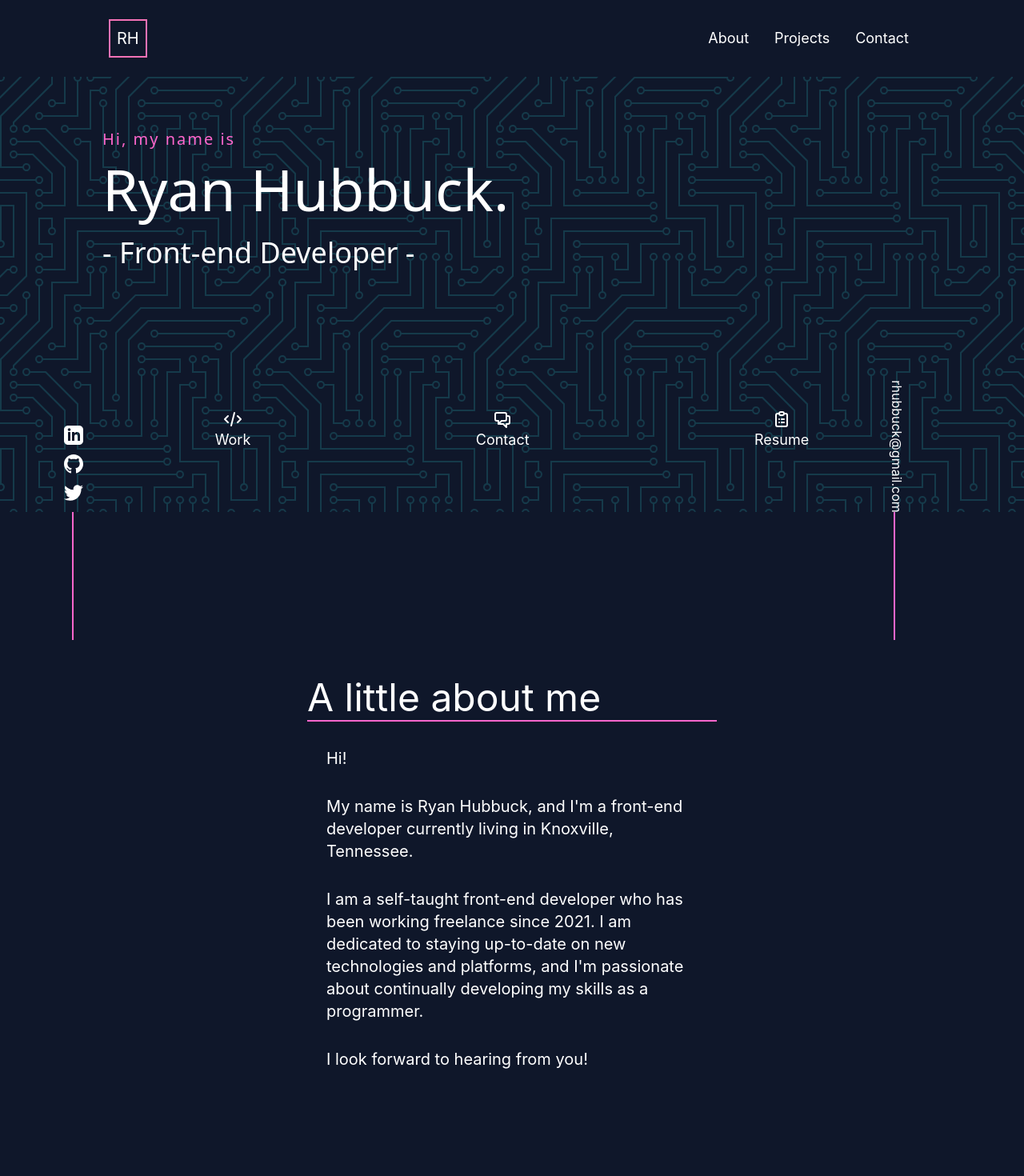
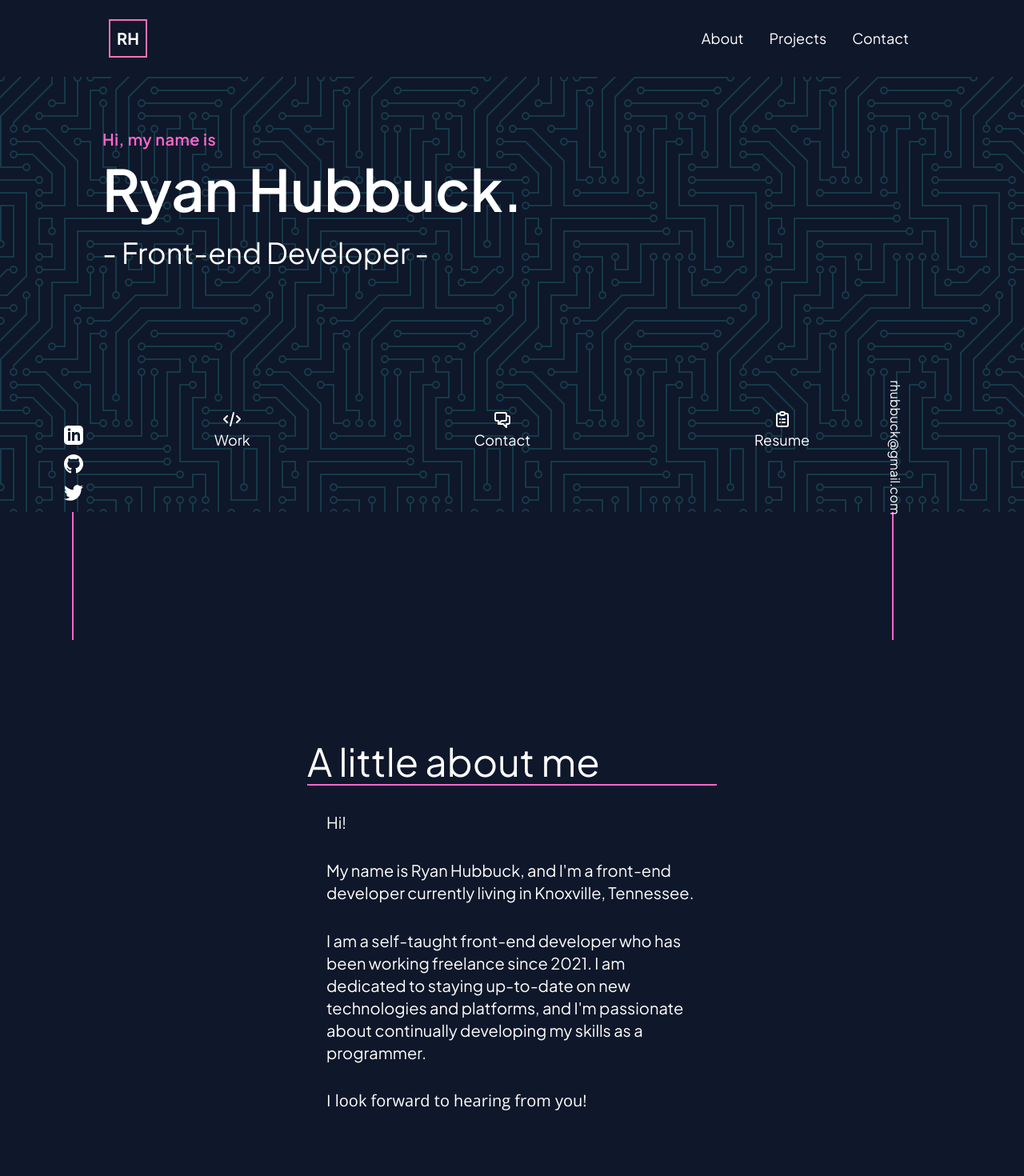
Before and after one commit to rhubbuck/react-portfolio, a React (Create React App) app in the folder react-portfolio/: page / in a window 1280 px wide. Shown: the top 1470 px of the page at 80% size. Built offline with nearby package versions, Linux system fonts and the light colour scheme.

Commit message:
font and spacing

```diff
--- a/react-portfolio/public/index.html
+++ b/react-portfolio/public/index.html
@@ -2,6 +2,13 @@
 <html lang="en">
   <head>
     <meta charset="utf-8" />
+    <link rel="preconnect" href="https://fonts.googleapis.com">
+<link rel="preconnect" href="https://fonts.gstatic.com" crossorigin>
+<link href="https://fonts.googleapis.com/css2?family=Open+Sans:wght@300;400;500;600;700&display=swap" rel="stylesheet">
+
+<link rel="preconnect" href="https://fonts.googleapis.com">
+<link rel="preconnect" href="https://fonts.gstatic.com" crossorigin>
+<link href="https://fonts.googleapis.com/css2?family=Plus+Jakarta+Sans:wght@300;400;500;600;700&display=swap" rel="stylesheet">
     <link rel="icon" href="%PUBLIC_URL%/favicon.ico" />
     <meta name="viewport" content="width=device-width, initial-scale=1" />
     <meta name="theme-color" content="#000000" />
--- a/react-portfolio/src/About.js
+++ b/react-portfolio/src/About.js
@@ -3,14 +3,14 @@ import './index.css';
 
 const About = () => {
   return (
-    <div className='mx-96 mt-52 text-white'>
-        <h2 className='text-5xl text-left pb-1 pink-border'>A little about me</h2>
+    <div className='mx-96 mt-72 text-white font-jakarta'>
+        <h2 className='text-5xl text-left pb-1 pink-border font-jakarta'>A little about me</h2>
         <p className='text-left m-6 my-8 text-xl'>Hi!</p>
         <p className='text-left m-6 my-8 text-xl'>My name is Ryan Hubbuck, and I'm a front-end developer currently living in Knoxville, Tennessee.</p>
         <p className='text-left m-6 my-8 text-xl'>I am a self-taught front-end developer who has been working freelance since 2021.
         I am dedicated to staying up-to-date on new technologies and platforms, and I'm
         passionate about continually developing my skills as a programmer.</p>
-        <p className='text-left m-6 my-8 text-xl'>I look forward to hearing from you!</p>
+        <p className='text-left m-6 my-8 text-xl font-open-sans'>I look forward to hearing from you!</p>
     </div>
   )
 }
--- a/react-portfolio/src/Contact.js
+++ b/react-portfolio/src/Contact.js
@@ -19,7 +19,7 @@ const Contact = () => {
 
   return (
         <div className='block p-8 border-2 border-pink-400 max-w-md mx-auto'>
-            <h1 className='text-4xl font-sans mb-6 text-white'>Let's connect!</h1>
+            <h1 className='text-4xl mb-6 text-white font-jakarta'>Let's connect!</h1>
             <form ref={form} onSubmit={sendEmail}>
                 <div class="form-group mb-6">
                     <input type="text" name="name" required placeholder='Name'
@@ -68,6 +68,7 @@ const Contact = () => {
                     focus:text-gray-700 focus:bg-gray-50 focus:border-blue-600 focus:outline-none' />
                 </div>
                 <input type="submit" value="SEND" className='inline-block
+                font-jakarta
                 cursor-pointer
                 w-full
                 px-6
--- a/react-portfolio/src/EmailSidebar.js
+++ b/react-portfolio/src/EmailSidebar.js
@@ -5,7 +5,7 @@ const EmailSidebar = () => {
   return (
     <div className='fixed text-white right-0 bottom-0 z-50'>
         <ul>
-            <li className='sidebar-email'>
+            <li className='sidebar-email font-jakarta'>
               <a href = "mailto:rhubbuck@example.com">
                 rhubbuck@gmail.com
               </a>
--- a/react-portfolio/src/Header.js
+++ b/react-portfolio/src/Header.js
@@ -8,13 +8,13 @@ const Header = () => {
   return (
     <div className='bg-slate-900 flex justify-between py-6 px-32 fixed w-full z-10 items-center'>
         <div className='flex text-white text-xl items-center'>
-            <Link className='mx-2 border-2 border-pink-400 p-2 cursor-pointer' to='hero' spy={true} smooth={true} offset={-50}>RH</Link>
+            <Link className='mx-2 border-2 border-pink-400 p-2 cursor-pointer font-jakarta font-bold' to='hero' spy={true} smooth={true} offset={-50}>RH</Link>
         </div>
         <div>
             <ul className='flex flex-row text-white'>
-                <Link to='about' spy={true} smooth={true} offset={-120} className='mx-4 text-lg cursor-pointer hover:scale-110 transition-all duration-100 ease-out'>About</Link>
-                <Link to='work' spy={true} smooth={true} offset={-120} className='mx-4 text-lg cursor-pointer hover:scale-110 transition-all duration-100 ease-out'>Projects</Link>
-                <Link to='contact' spy={true} smooth={true} offset={-120} className='mx-4 text-lg cursor-pointer hover:scale-110 transition-all duration-100 ease-out'>Contact</Link>
+                <Link to='about' spy={true} smooth={true} offset={-120} className='mx-4 text-lg cursor-pointer hover:scale-110 transition-all duration-100 ease-out font-jakarta'>About</Link>
+                <Link to='work' spy={true} smooth={true} offset={-120} className='mx-4 text-lg cursor-pointer hover:scale-110 transition-all duration-100 ease-out font-jakarta'>Projects</Link>
+                <Link to='contact' spy={true} smooth={true} offset={-120} className='mx-4 text-lg cursor-pointer hover:scale-110 transition-all duration-100 ease-out font-jakarta'>Contact</Link>
             </ul>
         </div>
     </div>
--- a/react-portfolio/src/Hero.js
+++ b/react-portfolio/src/Hero.js
@@ -8,28 +8,28 @@ const Hero = () => {
     <div className='hero-background'>
         <div className='pt-40 text-left px-32'>
             <div>
-                <h4 className='text-white font-sans text-xl pink-text tracking-widest pb-3'>Hi, my name is</h4>
-                <h1 className='text-white font-sans text-7xl pb-6'>Ryan Hubbuck.</h1>
-                <h2 className='text-white font-sans text-4xl'>- Front-end Developer -</h2>
+                <h4 className='text-white font-jakarta font-semibold text-xl pink-text tracking-wide pb-3'>Hi, my name is</h4>
+                <h1 className='text-white text-7xl pb-6 font-jakarta font-semibold'>Ryan Hubbuck.</h1>
+                <h2 className='text-white font-jakarta text-4xl'>- Front-end Developer -</h2>
             </div>
             <div className='flex flex-row pt-44 w-full justify-around '>
                 <Link to='work' spy={true} smooth={true} offset={-120} className='cursor-pointer flex flex-col items-center hover:scale-125 transition-all duration-100 ease-in'>
                     <svg xmlns="http://www.w3.org/2000/svg" className="h-6 w-6" fill="none" viewBox="0 0 24 24" stroke="white" strokeWidth={2}>
                         <path strokeLinecap="round" strokeLinejoin="round" d="M10 20l4-16m4 4l4 4-4 4M6 16l-4-4 4-4" />
                     </svg>
-                    <p className='text-white text-lg'>Work</p>
+                    <p className='text-white text-lg font-jakarta'>Work</p>
                 </Link>
                 <Link to='contact' spy={true} smooth={true} offset={-120} className='cursor-pointer flex flex-col items-center hover:scale-125 transition-all duration-100 ease-in'>
                     <svg xmlns="http://www.w3.org/2000/svg" className="h-6 w-6" fill="none" viewBox="0 0 24 24" stroke="white" strokeWidth={2}>
                         <path strokeLinecap="round" strokeLinejoin="round" d="M17 8h2a2 2 0 012 2v6a2 2 0 01-2 2h-2v4l-4-4H9a1.994 1.994 0 01-1.414-.586m0 0L11 14h4a2 2 0 002-2V6a2 2 0 00-2-2H5a2 2 0 00-2 2v6a2 2 0 002 2h2v4l.586-.586z" />
                     </svg>
-                    <p className='text-white text-lg'>Contact</p>
+                    <p className='text-white text-lg font-jakarta'>Contact</p>
                 </Link>
                 <a href={Resume} target='_blank' rel='noreferrer' className='cursor-pointer flex flex-col items-center hover:scale-125 transition-all duration-100 ease-in'>
                     <svg xmlns="http://www.w3.org/2000/svg" className="h-6 w-6" fill="none" viewBox="0 0 24 24" stroke="white" strokeWidth={2}>
                         <path strokeLinecap="round" strokeLinejoin="round" d="M9 5H7a2 2 0 00-2 2v12a2 2 0 002 2h10a2 2 0 002-2V7a2 2 0 00-2-2h-2M9 5a2 2 0 002 2h2a2 2 0 002-2M9 5a2 2 0 012-2h2a2 2 0 012 2m-3 7h3m-3 4h3m-6-4h.01M9 16h.01" />
                     </svg>
-                    <p className='text-white text-lg'>Resume</p>
+                    <p className='text-white text-lg font-jakarta'>Resume</p>
                 </a>
             </div>
         </div>
--- a/react-portfolio/src/Modal.js
+++ b/react-portfolio/src/Modal.js
@@ -13,7 +13,7 @@ const Modal = ({handleClick, title, subtitle, description, link, image1, liveLin
                     backgroundSize: "cover"
                     }}></div>
             </div>
-            <div className='flex flex-col justify-between items-end'>
+            <div className='flex flex-col justify-between items-end font-jakarta'>
                 <div>
                     <p className='mt-1 text-4xl font-semibold'>{title}</p>
                     <p className='text-xl mt-5'>{subtitle}</p>
--- a/react-portfolio/src/Skills.js
+++ b/react-portfolio/src/Skills.js
@@ -3,7 +3,7 @@ import './index.css';
 
 const Skills = () => {
   return (
-    <div className='mt-52'>
+    <div className='mt-72 font-jakarta'>
         <h2 className='mx-96 text-white text-5xl text-left pink-border pb-1'>Technologies I work with</h2>
         <div className='flex flex-row justify-between mx-96 mt-8 text-white'>
             <ul>
--- a/react-portfolio/src/Socials.js
+++ b/react-portfolio/src/Socials.js
@@ -4,8 +4,8 @@ import Resume from './images/resume-final.pdf';
 
 const Socials = () => {
   return (
-    <div className='mx-96 my-52'>
-        <h1 className='font-sans mb-6 text-white text-5xl text-left pink-border'>Trying to find me?</h1>
+    <div className='mx-96 my-72'>
+        <h1 className='font-sans mb-6 text-white text-5xl text-left pink-border font-jakarta'>Trying to find me?</h1>
         <div className='flex flex-row justify-center mt-20'>
           <a href='https://www.linkedin.com/in/ryan-hubbuck/' target="_blank" rel='noreferrer' className='mx-6'>
             <svg xmlns="http://www.w3.org/2000/svg" width="44" fill='white' height="44" viewBox="0 0 24 24"><path d="M19 0h-14c-2.761 0-5 2.239-5 5v14c0 2.761 2.239 5 5 5h14c2.762 0 5-2.239 5-5v-14c0-2.761-2.238-5-5-5zm-11 19h-3v-11h3v11zm-1.5-12.268c-.966 0-1.75-.79-1.75-1.764s.784-1.764 1.75-1.764 1.75.79 1.75 1.764-.783 1.764-1.75 1.764zm13.5 12.268h-3v-5.604c0-3.368-4-3.113-4 0v5.604h-3v-11h3v1.765c1.396-2.586 7-2.777 7 2.476v6.759z"/></svg>
--- a/react-portfolio/src/Work.js
+++ b/react-portfolio/src/Work.js
@@ -84,7 +84,7 @@ const Work = () => {
     }
 
   return (
-    <div className='mt-52'>
+    <div className='mt-72 font-jakarta'>
         <header className='text-white text-5xl text-left mx-96 mb-12 pink-border'>My Latest Work</header>
         <div className='grid grid-cols-2 mx-44 gap-x-5'>
         <div className='h-9 work-image work-image-5 cursor-pointer'>
--- a/react-portfolio/tailwind.config.js
+++ b/react-portfolio/tailwind.config.js
@@ -3,7 +3,12 @@ module.exports = {
     "./src/**/*.{js,jsx,ts,tsx}",
   ],
   theme: {
-    extend: {},
+    extend: {
+      fontFamily: {
+        'open-sans': [`'Open Sans', 'sans-serif'`],
+        'jakarta': [`'Plus Jakarta Sans', 'sans-serif'`]
+      }
+    },
   },
   plugins: [],
 }
```
Also changed, not shown: react-portfolio/src/Footer.js (+4 -4 lines).
